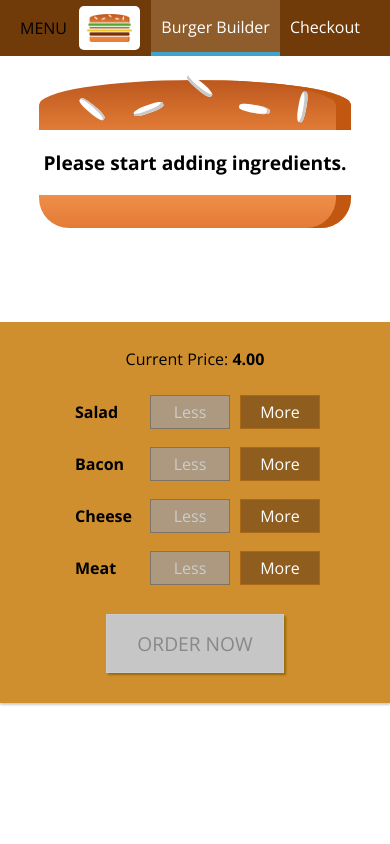
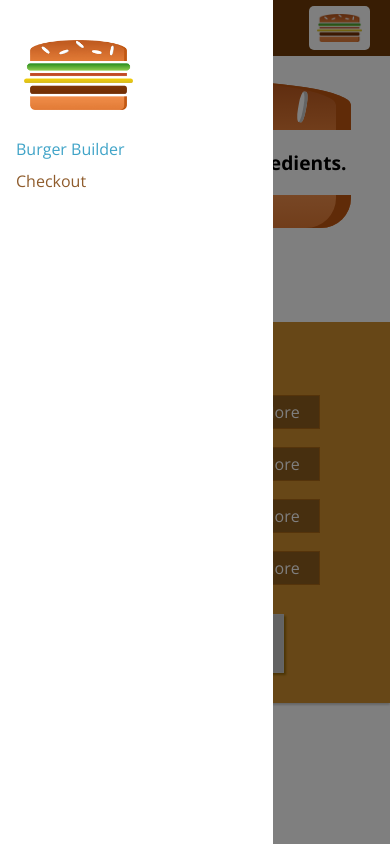
Before and after one commit to aakashthapa001/myburger, a React app: page / in a window 390 px wide. Built offline with nearby package versions, Linux system fonts and the light colour scheme.

Commit message:
Added Slide-in Nav for mobile, Backdrop for slide-in nav and attached to Layout component

```diff
--- a/src/components/Layout/Layout.js
+++ b/src/components/Layout/Layout.js
@@ -1,18 +1,36 @@
-import React from 'react';
+import React, { Component } from 'react';
 
 import AuxWrapper from '../../hoc/AuxWrapper';
 import classes from './Layout.scss';
 
 import Toolbar from '../Navigation/Toolbar/Toolbar';
+import SideDrawer from '../Navigation/SideDrawer/SideDrawer';
 
-const layout = (props) => (
-  <AuxWrapper>
-    <Toolbar />
+class Layout extends Component {
+  state = {
+    showSideDrawer: true
+  };
 
-    <main className={classes.Content}>
-      {props.children}
-    </main>
-  </AuxWrapper>
-);
+  sideDrawerClosedHandler = () => {
+    this.setState({
+      showSideDrawer: false
+    });
+  };
 
-export default layout;
+  render() {
+    return (
+      <AuxWrapper>
+        <Toolbar />
+        <SideDrawer
+          open={this.state.showSideDrawer}
+          closed={this.sideDrawerClosedHandler}
+        />
+        <main className={classes.Content}>
+          {this.props.children}
+        </main>
+      </AuxWrapper>
+    )
+  }
+}
+
+export default Layout;
--- a/src/components/Logo/Logo.js
+++ b/src/components/Logo/Logo.js
@@ -4,7 +4,7 @@
 import classes from './Logo.scss';
 
 const logo = (props) => (
-  <div className={classes.Logo}>
+  <div className={classes.Logo} style={{ height: props.height }}>
     <img src={burgerLogo} alt="Logo" />
   </div>
 );
--- a/src/components/Logo/Logo.scss
+++ b/src/components/Logo/Logo.scss
@@ -1,7 +1,7 @@
 .Logo {
   background-color: white;
   padding: 8px;
-  height: 80%;
+  height: 100%;
   border-radius: 5px;
   img {
     height: 100%;
--- a/src/components/Navigation/NavigationItems/NavigationItem/NavigationItem.scss
+++ b/src/components/Navigation/NavigationItems/NavigationItem/NavigationItem.scss
@@ -1,20 +1,31 @@
 .NavigationItem {
+  margin: 10px 0;
+  display: block;
+  a {
+    color: #8f5c2c;
+    text-decoration: none;
+    display: block;
+    &.active {
+      color: #40a4c8;
+    }
+  }
+  @media (min-width: 500px) {
     margin: 0;
     height: 100%;
     display: flex;
     align-items: center;
     a {
       color: white;
-    text-decoration: none;
       height: 100%;
       padding: 16px 10px;
       border-bottom: 4px solid transparent;
-    display: block;
       &:hover,
       &:active,
       &.active {
         background-color: #8f5c2c;
         border-color: #40a4c8;
+        color: white;
       }
     }
   }
+}
--- a/src/components/Navigation/NavigationItems/NavigationItems.scss
+++ b/src/components/Navigation/NavigationItems/NavigationItems.scss
@@ -2,7 +2,9 @@
   margin: 0;
   padding: 0;
   list-style: none;
-  display: flex;
-  align-items: center;
-  height: 100%;
+  @media (min-width: 500px) {
+    height: 100%;
+    display: flex;
+    align-items: center;
+  }
 }
--- /dev/null
+++ b/src/components/Navigation/SideDrawer/SideDrawer.js
@@ -0,0 +1,32 @@
+import React from 'react';
+
+import AuxWrapper from '../../../hoc/AuxWrapper';
+
+import Logo from '../../Logo/Logo';
+import NavigationItems from '../NavigationItems/NavigationItems';
+import Backdrop from '../../UI/Backdrop/Backdrop';
+
+import classes from './SideDrawer.scss';
+
+const sideDrawer = (props) => {
+  let attachedClasses = [classes.SideDrawer, classes.Close];
+  if (props.open) {
+    attachedClasses = [classes.SideDrawer, classes.Open]
+  }
+
+  return (
+    <AuxWrapper>
+      <Backdrop show={props.open} clicked={props.closed} />
+      <div className={attachedClasses.join(' ')}>
+        <div className={classes.Logo}>
+          <Logo />
+        </div>
+        <nav>
+          <NavigationItems />
+        </nav>
+      </div>
+    </AuxWrapper>
+  );
+};
+
+export default sideDrawer;
--- /dev/null
+++ b/src/components/Navigation/SideDrawer/SideDrawer.scss
@@ -0,0 +1,28 @@
+.SideDrawer {
+  position: fixed;
+  width: 300px;
+  max-width: 70%;
+  height: 100%;
+  left: 0;
+  top: 0;
+  z-index: 200;
+  background: white;
+  padding: 32px 16px;
+  transition: transform .3s ease-out;
+  @media (min-width: 500px) {
+    display: none;
+  }
+}
+
+.Open {
+  transform: translateX(0);
+}
+
+.Close {
+  transform: translateX(-100%);
+}
+
+.Logo {
+  height: 11%;
+  margin-bottom: 20px;
+}
--- a/src/components/Navigation/Toolbar/Toolbar.js
+++ b/src/components/Navigation/Toolbar/Toolbar.js
@@ -8,8 +8,10 @@
 const toolbar = (props) => (
   <header className={classes.Toolbar}>
     <div>MENU</div>
-    <Logo />
-    <nav>
+    <div className={classes.Logo}>
+      <Logo />
+    </div>
+    <nav className={classes.DesktopOnly}>
       <NavigationItems />
     </nav>
   </header>
--- a/src/components/Navigation/Toolbar/Toolbar.scss
+++ b/src/components/Navigation/Toolbar/Toolbar.scss
@@ -14,3 +14,13 @@
     height: 100%;
   }
 }
+
+.Logo {
+  height: 80%;
+}
+
+@media (max-width: 499px) {
+  .DesktopOnly {
+    display: none;
+  }
+}
--- a/src/components/UI/Modal/Modal.js
+++ b/src/components/UI/Modal/Modal.js
@@ -3,11 +3,11 @@
 import classes from './Modal.scss';
 
 import AuxWrapper from '../../../hoc/AuxWrapper';
-import BackDrop from '../Backdrop/Backdrop';
+import Backdrop from '../Backdrop/Backdrop';
 
 const modal = (props) => (
   <AuxWrapper>
-    <BackDrop show={props.show} clicked={props.modalClosed} />
+    <Backdrop show={props.show} clicked={props.modalClosed} />
     <div
       className={classes.Modal}
       style={{
```
Lines whose indentation alone changed are shown as unchanged.
